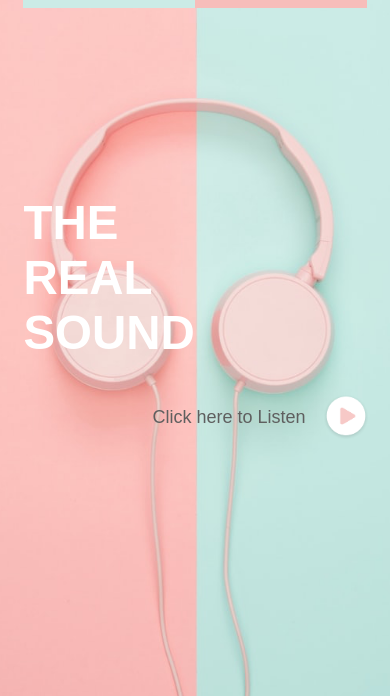
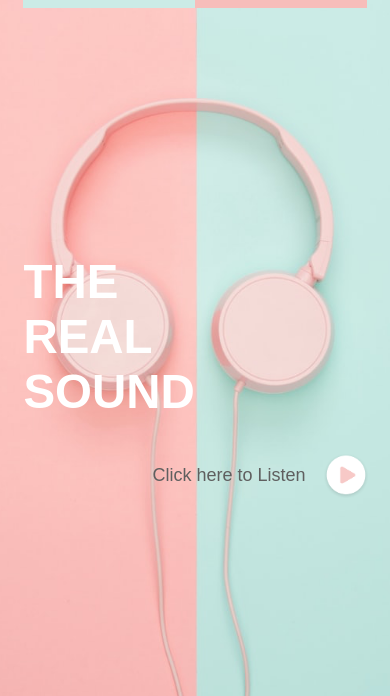
Before and after one commit to eriker75/music-player-interview, a website: page index.html in a window 390 px wide. Shown: the part 148-844 px from the top of the page. Drawn offline with nearby package versions, Linux system fonts and the light colour scheme.

Commit message:
galaxy fold

```diff
--- a/scss/style.scss
+++ b/scss/style.scss
@@ -160,7 +160,9 @@ a{
         margin-top: 15%;
     }
 
-
+    @media (max-width: 400px) {
+        margin-top: 30%;
+    }
 }
 
 .right-col{
```
Also changed, not shown: css/style.css, 1 other file.
